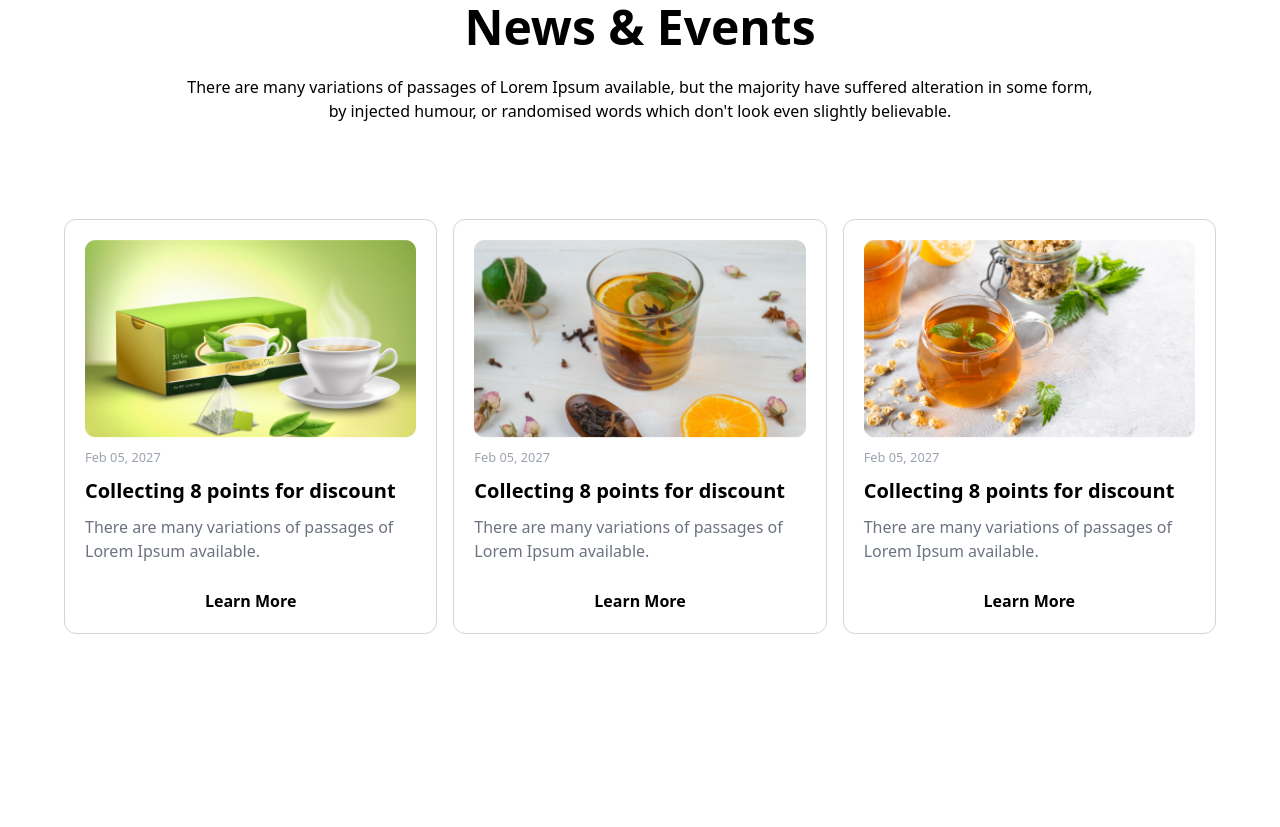
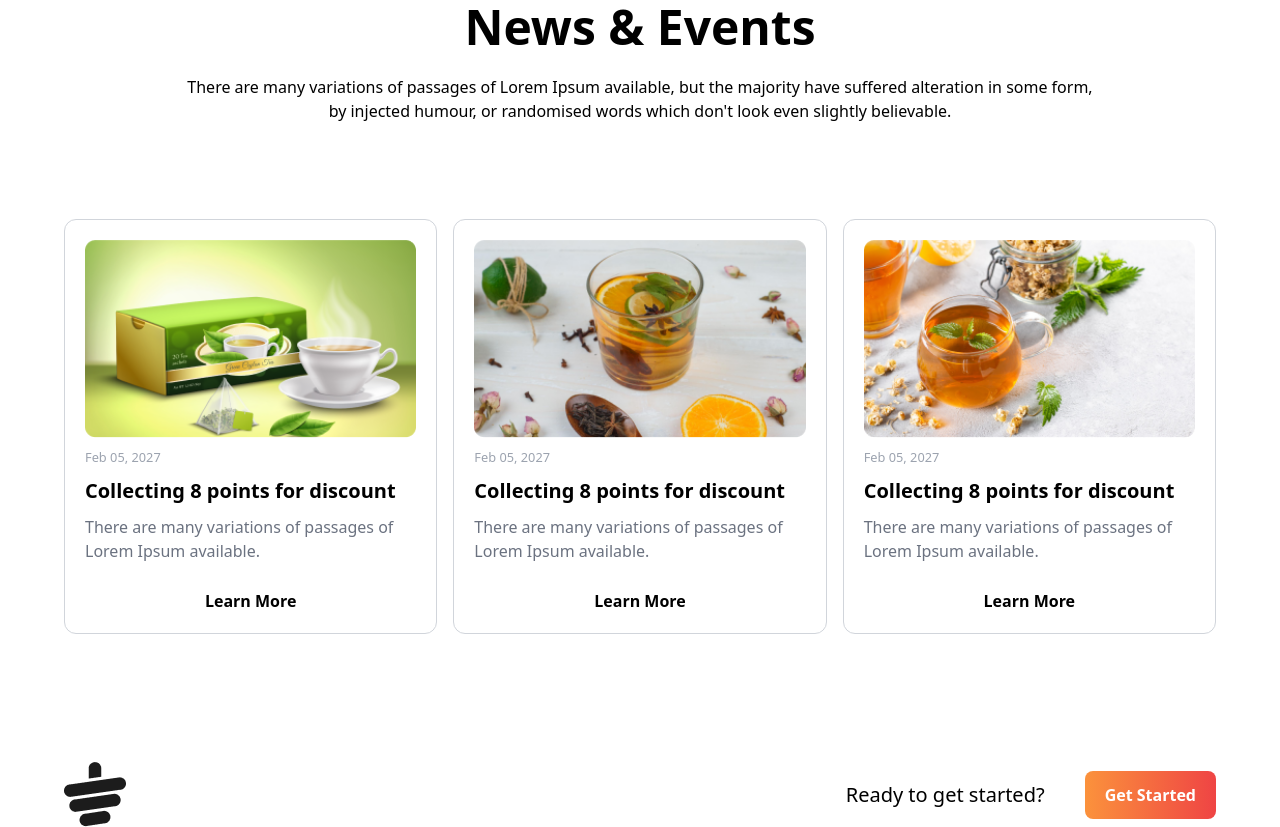
Before and after one commit to dxrahat33/tea-house-responsive-tailwind, a plain HTML site: page index.html in a window 1280 px wide. Shown: the part 2726-3553 px from the top of the page. Before the commit the page ends 3360 px from the top, so only its background shows below. Drawn offline with nearby package versions, Linux system fonts and the light colour scheme.

Commit message:
footer first line

```diff
--- a/index.html
+++ b/index.html
@@ -201,7 +201,7 @@
          </section>
 
          <!-- News & Events Sections -->
-          <section>
+          <section class="mb-8 md:mb-24 lg:mb-32">
             <!-- text side -->
             <div class="flex items-center flex-col mt-8 md:mt-12 lg:mt-24 w-9/12 md:w-8/12 lg:w-4/5 mx-auto gap-6 mb-6 md:mb-10 lg:mb-24">
               <h1 class="text-4xl md:text-5xl font-extrabold">News & Events</h1>
@@ -236,6 +236,22 @@
                </div>
              </div>
           </section>
+
+          <!-- footer -->
+           <footer class="bg-">
+            <!-- first column -->
+             <div class="flex flex-col md:flex-row md:justify-between items-center gap-4">
+              <div>
+                <img src="images/cup.png" alt="">
+              </div>
+              <div class="flex flex-col md:flex-row md:justify-between md:items-center gap-4 lg:gap-10">
+                <p class="text-xl font-medium">Ready to get started?</p>
+                <button class="bg-gradient-to-r from-orange-400 to-red-500 px-5 py-3 rounded-lg text-white font-bold">
+                  Get Started
+                </button>
+              </div>
+             </div>
+           </footer>
     </main>
   </body>
 </html>
```
